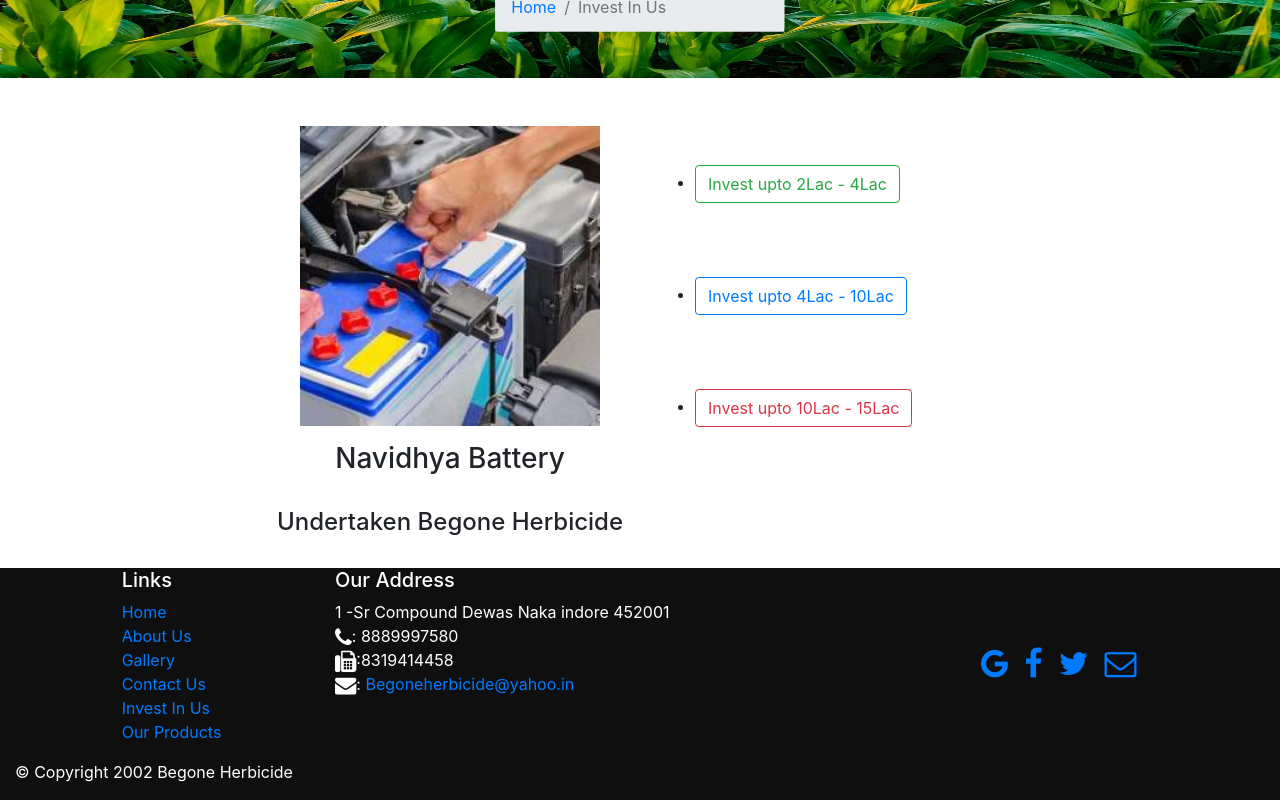
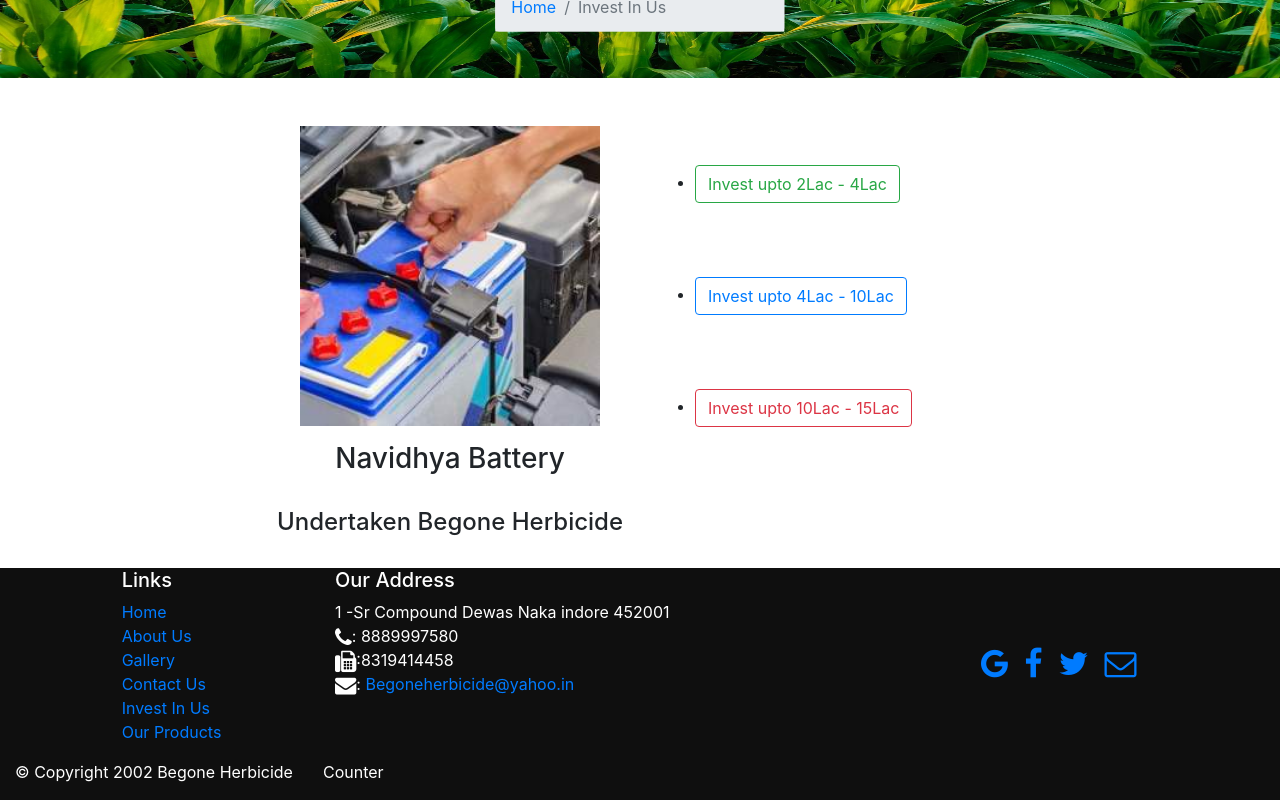
Before and after one commit to VIPIN-creator/Begone-Herbicide, a React (Create React App) app: page /invest in a window 1280 px wide. Shown: the part 422-1222 px from the top of the page. Built offline with nearby package versions, Linux system fonts and the light colour scheme.

Commit message:
add hit counter 2

```diff
--- a/src/components/FooterComponent.js
+++ b/src/components/FooterComponent.js
@@ -44,7 +44,7 @@ function Footer(props) {
                     <p>© Copyright 2002 Begone Herbicide</p>
                 </div>
 	    <div className = "col ml-auto">
-	    <div class="powr-hit-counter" id="37fb65dd_1600140680"></div><script src="https://www.powr.io/powr.js?platform=react"></script>
+	    <span class="powr-hit-counter" id="37fb65dd_1600140680">Counter</span><script src="https://www.powr.io/powr.js?platform=react"></script>
 	    </div>
             </div>
             <ScrollToTop />
```
